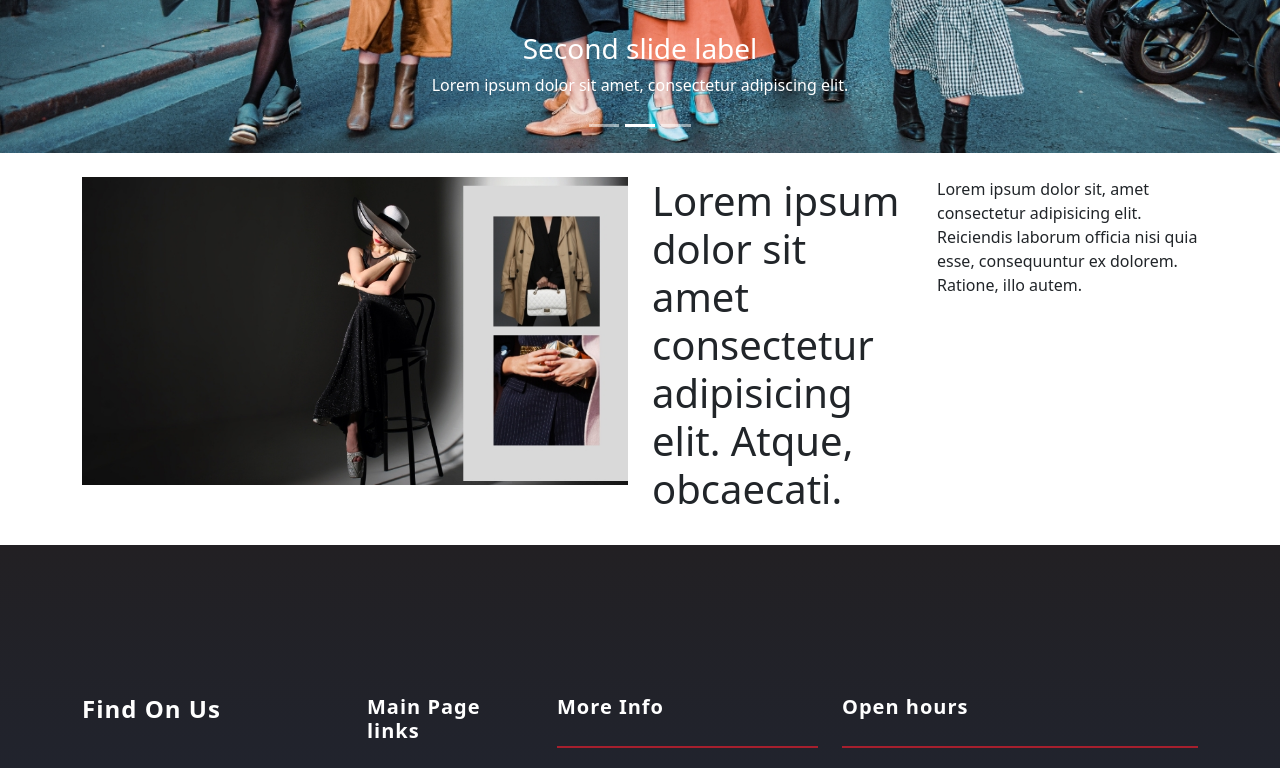
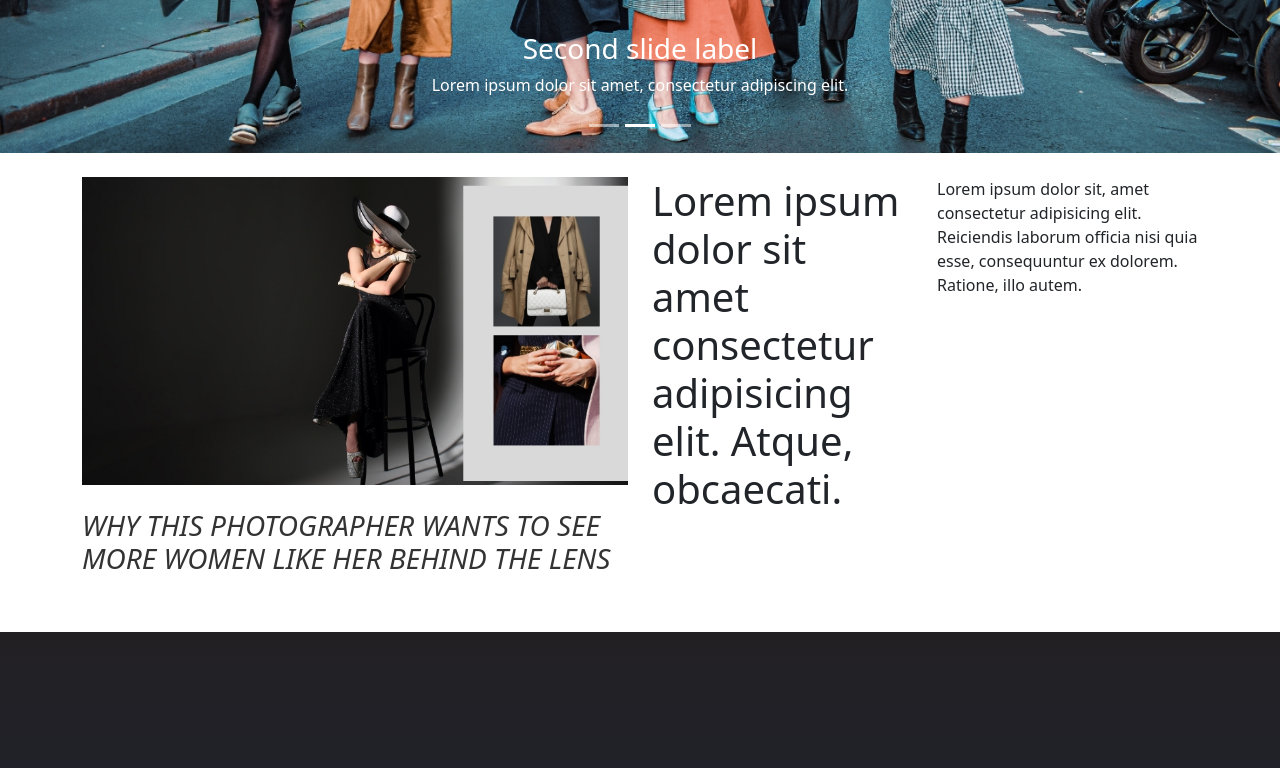
Before and after one commit to SheikhRakibhossain/CNC, a React (Vite) app: page /style in a window 1280 px wide. Shown: the part 465-1233 px from the top of the page. Built offline with nearby package versions, Linux system fonts and the light colour scheme; no server answers.

Commit message:
card hover effect add with custom css page creation

```diff
--- /dev/null
+++ b/src/pages/StylePage/LatestStyle.css
@@ -0,0 +1,6 @@
+.latestCard:hover{
+    transform: scale(1.02);
+    box-shadow: 0 10px 20px rgba(0,0,0,.12), 0 4px 8px rgba(0,0,0,.06);
+    transition: .5s transform ease-out,.3s box-shadow,.3s -webkit-transform cubic-bezier(.155,1.105,.295,1.12);
+
+}
--- a/src/pages/StylePage/LatestStyle.jsx
+++ b/src/pages/StylePage/LatestStyle.jsx
@@ -2,27 +2,34 @@ import React from 'react';
 import Container from 'react-bootstrap/Container';
 import Row from 'react-bootstrap/Row';
 import Col from 'react-bootstrap/Col';
-import latestImage1 from '../../assets/girlscat/latestMain.jpg'
-import latestMainImage from '../../assets/girlscat/latest-1.jpg'
-import latestImage2 from '../../assets/girlscat/latest-2.jpg'
-import latestImage3 from '../../assets/girlscat/latest-3.jpg'
-import latestImage4 from '../../assets/girlscat/latest-4.jpg'
+import { Link } from "react-router-dom";
+import latestImage1 from '../../assets/girlscat/latestMain.jpg';
+import latestMainImage from '../../assets/girlscat/latest-1.jpg';
+import latestImage2 from '../../assets/girlscat/latest-2.jpg';
+import latestImage3 from '../../assets/girlscat/latest-3.jpg';
+import latestImage4 from '../../assets/girlscat/latest-4.jpg';
+import './LatestStyle.css';
 
 const LatestStyle = () => {
     return (
         <>
             <Container className='py-4'>
                 <Row>
-                    <Col lg={6} xs={12}>
-                        <div>
+                    <Col lg={6} xs={12} className='latestCard '>
+                        <Link to='/' >
                             <img src={latestMainImage} alt="" />
-                        </div>
+                            <h3 className='text-uppercase fst-italic py-4 fw-light link-offset-3-hover'>Why this photographer wants to see more women like her behind the lens</h3>
+                        </Link>
 
                     </Col>
 
-                    <Col lg={3} xs={12}><h1>Lorem ipsum dolor sit amet consectetur adipisicing elit. Atque, obcaecati.</h1></Col>
+                    <Col lg={3} xs={12}>
+                        <h1>Lorem ipsum dolor sit amet consectetur adipisicing elit. Atque, obcaecati.</h1>
+                    </Col>
 
-                    <Col lg={3} xs={12}><p>Lorem ipsum dolor sit, amet consectetur adipisicing elit. Reiciendis laborum officia nisi quia esse, consequuntur ex dolorem. Ratione, illo autem.</p></Col>
+                    <Col lg={3} xs={12}>
+                        <p>Lorem ipsum dolor sit, amet consectetur adipisicing elit. Reiciendis laborum officia nisi quia esse, consequuntur ex dolorem. Ratione, illo autem.</p>
+                    </Col>
                 </Row>
 
             </Container>
```
